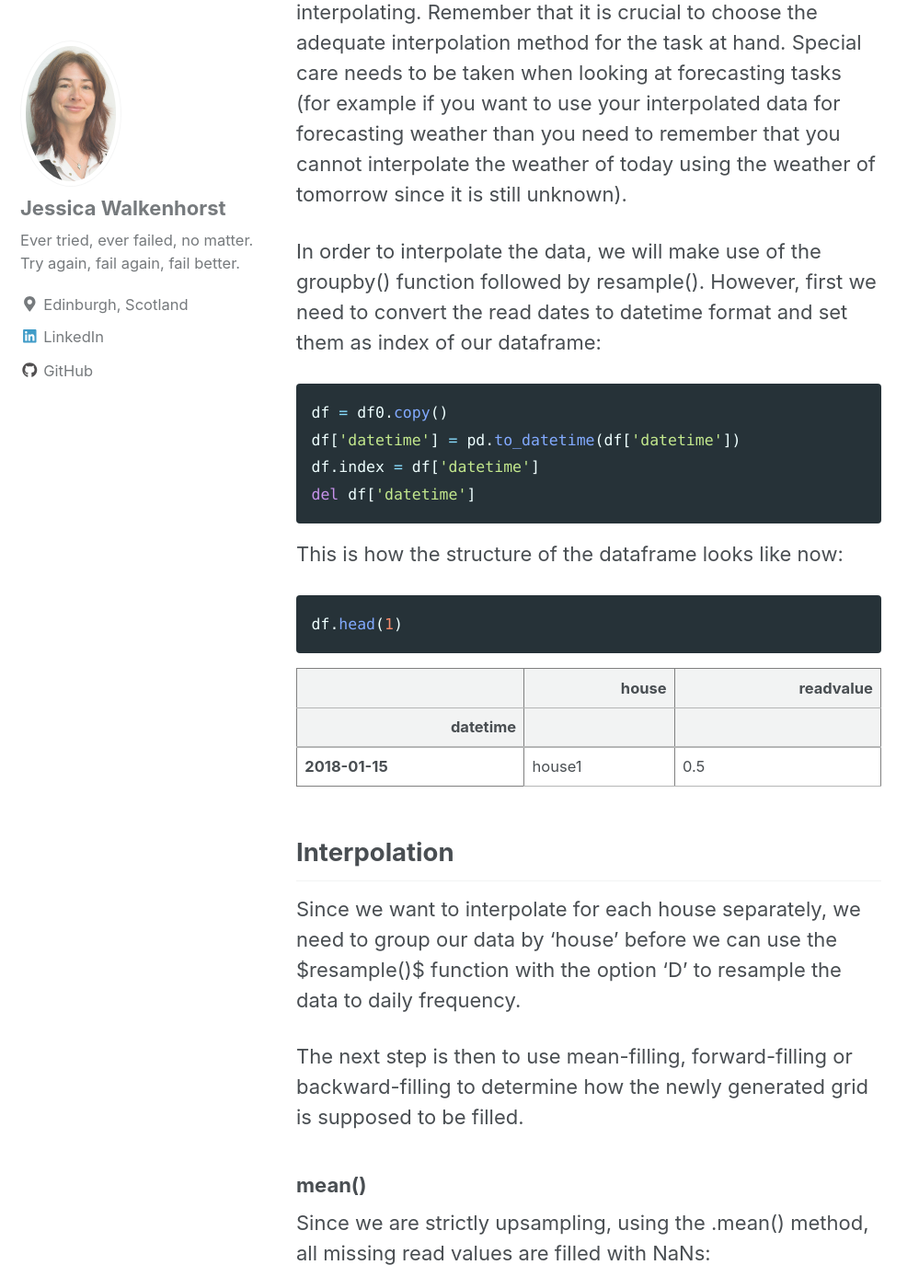
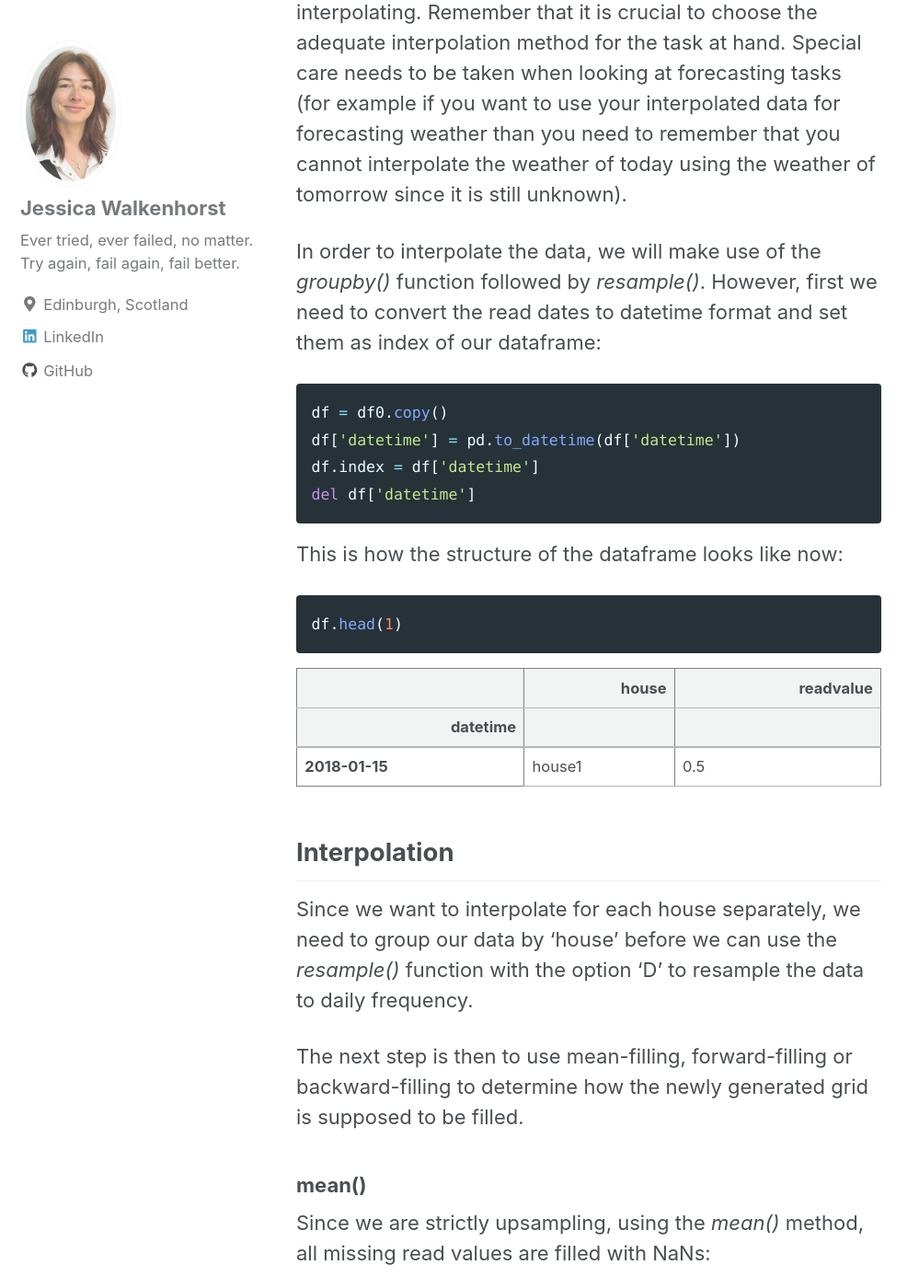
Before and after one commit to walkenho/walkenho.github.io, a Jekyll site: the page built from _posts/2019-01-14-interpolating-time-series-p1-pandas.md, in a window 1280 px wide and 1400 px high, scrolled down 2106 px. Shown: the whole window at 92% size, without its empty margins (0-999 px from the left). Built offline with Jekyll 4.4.1, drawn with Linux system fonts in a browser that asks for light colours; nearby versions of some CDN libraries; formulas are drawn with MathJax 3; some of the changed text lies outside the part shown.

Commit message:
Typesetting interpolation article.

````diff
--- a/_posts/2019-01-14-interpolating-time-series-p1-pandas.md
+++ b/_posts/2019-01-14-interpolating-time-series-p1-pandas.md
@@ -14,7 +14,8 @@ As we have all experienced (and I am sure suffered), real-world data is patchy m
 
 ## Preparing the Data and Initial Visualization
 
-First we generate a pandas data frame df0 with some test data. We create a data set containing two houses and use a $sin$ and a $cos$ function to generate some read data for a set of dates. To generate the missing values, we randomly drop half of the entries.
+First we generate a pandas data frame df0 with some test data. We create a data set containing two houses and use a
+$$sin$$ and a $$cos$$ function to generate some read data for a set of dates. To generate the missing values, we randomly drop half of the entries.
 
 ```python
 data = {'datetime': pd.date_range(start='1/15/2018', end='02/14/2018', freq='D')\
@@ -29,7 +30,7 @@ random.seed(42)
 df0 = df0.drop(random.sample(range(df0.shape[0]), k=int(df0.shape[0]/2)))
 ```
 
-This is how the data looks like. A $sin$ and a $cos$ with plenty of missing data points.
+This is how the data looks like. A $$sin$$ and a $$cos$$ with plenty of missing data points.
 
 <figure class="align-center">
   <img src="{{ site.url }}{{ site.baseurl }}/images/interpolating-time-series-p1-pandas-fig1.png" alt="">
@@ -38,7 +39,7 @@ This is how the data looks like. A $sin$ and a $cos$ with plenty of missing data
 
 We will now look at three different methods of interpolating the missing read values: forward-filling, backward-filling and interpolating. Remember that it is crucial to choose the adequate interpolation method for the task at hand. Special care needs to be taken when looking at forecasting tasks (for example if you want to use your interpolated data for forecasting weather than you need to remember that you cannot interpolate the weather of today using the weather of tomorrow since it is still unknown).
 
-In order to interpolate the data, we will make use of the groupby() function followed by resample(). However, first we need to convert the read dates to datetime format and set them as index of our dataframe:
+In order to interpolate the data, we will make use of the *groupby()* function followed by *resample()*. However, first we need to convert the read dates to datetime format and set them as index of our dataframe:
 
 
 ```python
@@ -96,12 +97,12 @@ df.head(1)
 
 ## Interpolation
 
-Since we want to interpolate for each house separately, we need to group our data by 'house' before we can use the $resample()$ function with the option 'D' to resample the data to daily frequency.
+Since we want to interpolate for each house separately, we need to group our data by 'house' before we can use the *resample()* function with the option 'D' to resample the data to daily frequency.
 
 The next step is then to use mean-filling, forward-filling or backward-filling to determine how the newly generated grid is supposed to be filled.
 
 ### mean()
-Since we are strictly upsampling, using the .mean() method, all missing read values are filled with NaNs:
+Since we are strictly upsampling, using the *mean()* method, all missing read values are filled with NaNs:
 
 
 ```python
@@ -161,7 +162,7 @@ df.groupby('house').resample('D').mean().head(4)
 
 
 ### pad() - forward filling
-Using .pad() instead of .mean() forward-fills the NaNs.
+Using *pad()* instead of *mean()* forward-fills the NaNs.
 
 
 ```python
@@ -227,7 +228,7 @@ df_pad.head(4)
 
 
 ### bfill - backward filling
-Using .bfill() instead of .mean() backward-fills the NaNs:
+Using *bfill()* instead of *mean()* backward-fills the NaNs:
 
 
 ```python
@@ -293,7 +294,9 @@ df_bfill.head(4)
 
 
 ### interpolate() - interpolating
-If we want to mean interpolate the missing values, we need to do this in two steps. First, we generate the data grid by using .mean() to generate NaNs. Afterwards we fill the NaNs by interpolated values by calling the interpolate() method on the readvalue column:
+If we want to mean interpolate the missing values, we need to do this in two steps. First, we generate the data grid by
+using *mean()* to generate NaNs. Afterwards we fill the NaNs by interpolated values by calling the
+*interpolate()* method on the readvalue column:
 
 
 ```python
````
